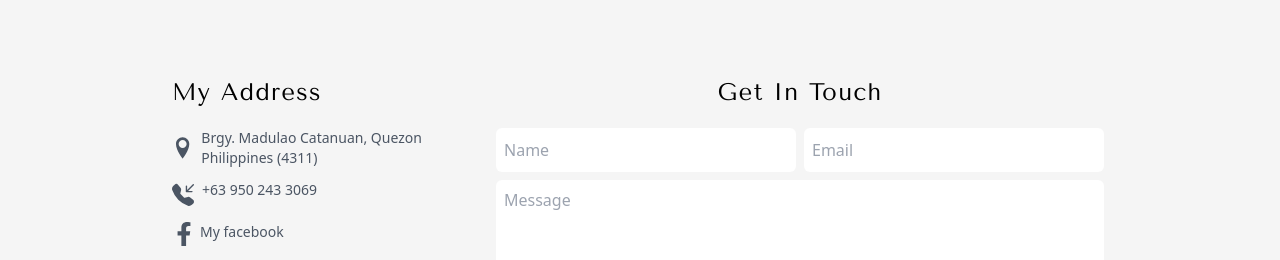
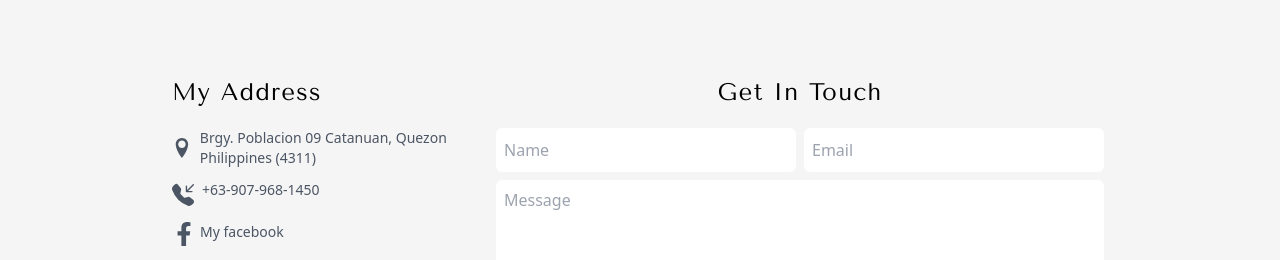
Before and after one commit to Rej327/cly-blog, a React (Create React App) app in the folder client/: page /contact-me in a window 1280 px wide. Shown: the part 780-1040 px from the top of the page. Built offline with nearby package versions, Linux system fonts and the light colour scheme; no server answers; the HTML template or start-up script is replaced by a standard one.

Commit message:
Update Address and Contact Number

```diff
--- a/client/src/components/ContactMe.js
+++ b/client/src/components/ContactMe.js
@@ -44,11 +44,11 @@ const ContactMe = () => {
           </h1>
           <p className="text-gray-600 pb-3 flex text-sm">
             <ImLocation className="text-4xl my-auto pr-2" />
-            Brgy. Madulao Catanuan, Quezon Philippines (4311)
+            Brgy. Poblacion 09 Catanuan, Quezon Philippines (4311)
           </p>
           <p className="text-gray-600 pb-3 flex text-sm">
             <BsFillTelephoneInboundFill className="text-3xl my-auto pr-2" />
-            <a href="tel:09502433069">+63 950 243 3069</a>
+            <a href="tel:09079681450">+63-907-968-1450</a>
           </p>
           <p className="text-gray-600 pb-3 flex text-sm">
             <FaFacebookF className="text-2xl my-auto pr-2 ml-1" />
```
